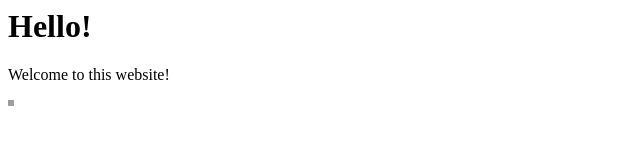
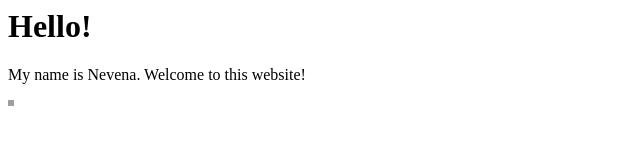
Before and after one commit to nevena-mihaylova/nevena-mihaylova.github.io, a plain HTML site: page index.html in a window 1280 px wide. Shown: the whole page, without its empty margins (0-640 px from the left). Drawn offline with Linux system fonts and the light colour scheme; grey boxes are pictures that could not be loaded.

Commit message:
Update index.html

```diff
--- a/index.html
+++ b/index.html
@@ -2,7 +2,7 @@
 
 <body>
   <h1>Hello!</h1>
-  <p>Welcome to this website!</p>
+  <p>My name is Nevena. Welcome to this website!</p>
   <img src="https://source.unsplash.com/6wAGwpsXHE0" />
 </body>
 
```
